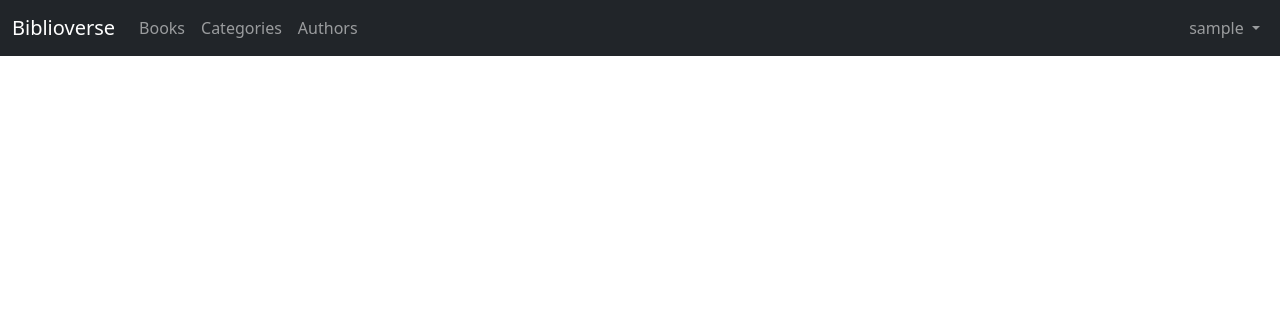
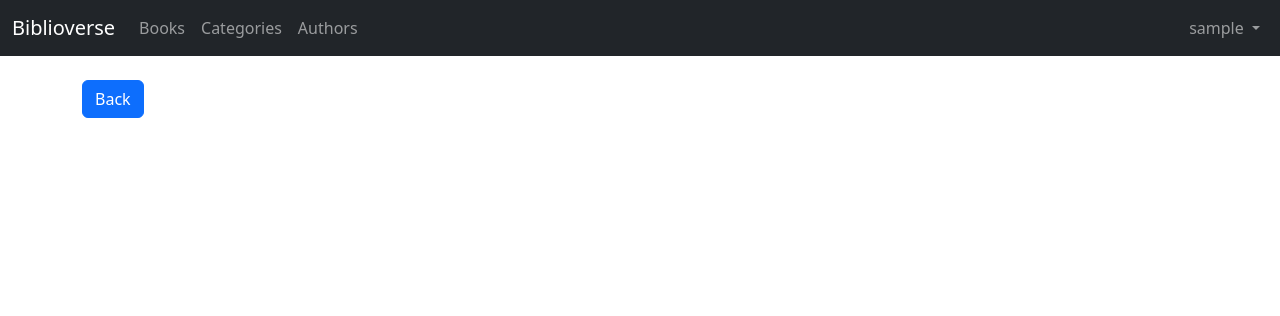
Before and after one commit to PatriceAlan/Biblioverse, a Django app: page /books/ in a window 1280 px wide. Shown: the top 316 px of the page. Run offline with Django 4.2, Linux system fonts and the light colour scheme; the visitor is signed in with stand-in values (Sample User, id 1); data that the repository does not hold is empty.

Commit message:
Back button added

```diff
--- a/biblioverse/boeken/templates/author_books.html
+++ b/biblioverse/boeken/templates/author_books.html
@@ -20,5 +20,6 @@
 
     </div>
 {% endfor %}
+<a href="{% url 'authors' %}" class="btn btn-primary">Back</a>
 
 {% endblock %}
--- a/biblioverse/boeken/templates/authors.html
+++ b/biblioverse/boeken/templates/authors.html
@@ -11,5 +11,6 @@
         </ul>
     </div>
 {% endfor %}
+<a href="{% url 'home' %}" class="btn btn-primary">Back</a>
 
 {% endblock %}
--- a/biblioverse/boeken/templates/books.html
+++ b/biblioverse/boeken/templates/books.html
@@ -17,5 +17,6 @@
         {% endif %}
     {% endfor %}
 </div>
+<a href="{% url 'home' %}" class="btn btn-primary">Back</a>
 
 {% endblock %}
```
